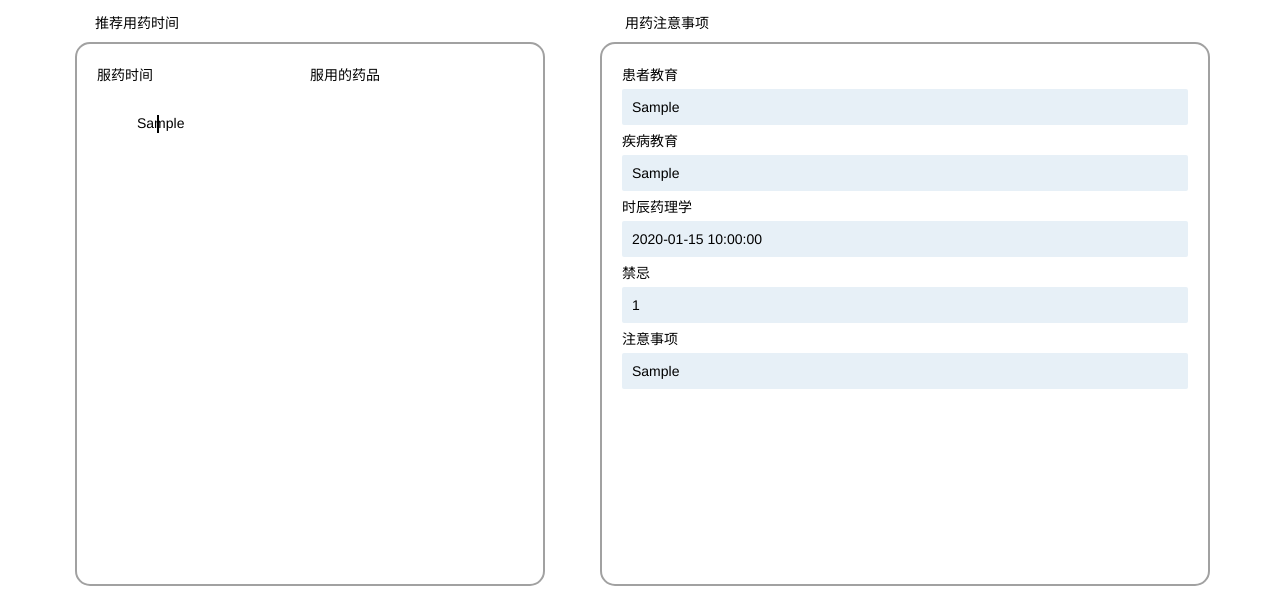
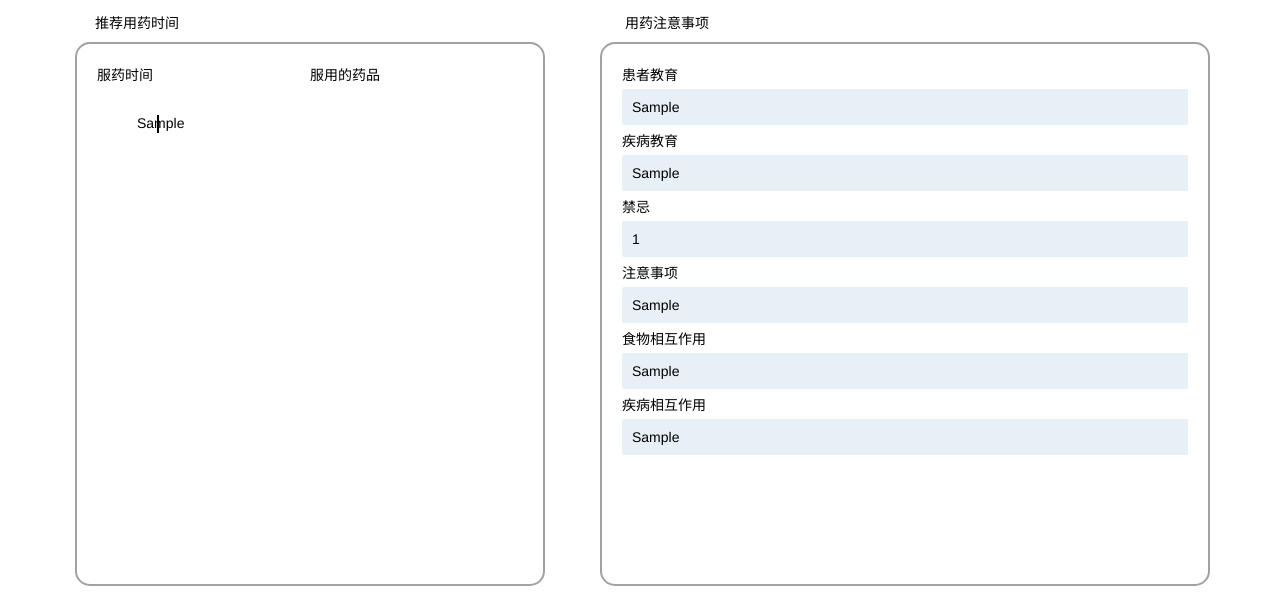
Before and after one commit to Liu-SD/xiangya, a Flask app: template templates/test.html in a window 1280 px wide. Shown: the part 218-834 px from the top of the page. Run offline with Flask 2, Linux system fonts and the light colour scheme; the template is opened without the code that fills it: most values are stand-ins (such as "Sample title", 1, 10 or a date in 2020).

Commit message:
删除药理学添加相互作用

```diff
--- a/request.py
+++ b/request.py
@@ -17,9 +17,11 @@ json_data ={
 		"doctor": "余国龙",
 		"user_edu": "口服给药的一般方法为吞服，通过水来保护和润滑食道，促进药物的吸收和排泄。但是有些药物为了加速药效、加快溶解吸收或者减少刺激或副作用，会采取一些特殊的给药方式，如嚼服、含服、舌下含服和泡腾等",
 		"disease_edu": "餐中服用或餐后服用可缓解药物引起的胃肠反应",
-		"time_mech": "服用时间需要注意……",
+		# "time_mech": "服用时间需要注意……",
 		"med_forbid": "不能与……同服，否则……",
 		"med_caution": "在……时间内不得超过……",
+		"med_food":"不能吃……",
+		"med_disease":"……病有……风险",
 		"med_list": [{
 			"med_time": "18:00",
 			"med_name": "苯扎贝特片",
--- a/templates/test.html
+++ b/templates/test.html
@@ -128,12 +128,16 @@
                     <p class="box caution_margin"> {{user_edu}}</p>
                     <p>疾病教育</p>
                     <p class="box caution_margin"> {{disease_edu}}</p>
-                    <p>时辰药理学</p>
-                    <p class="box caution_margin"> {{time_mech}}</p>
+                    <!-- <p>时辰药理学</p>
+                    <p class="box caution_margin"> {{time_mech}}</p> -->
                     <p>禁忌</p>
                     <p class="box caution_margin"> {{med_forbid}}</p>
                     <p>注意事项</p>
                     <p class="box caution_margin">{{med_caution}}</p>
+                    <p>食物相互作用</p>
+                    <p class="box caution_margin">{{med_food}}</p>
+                    <p>疾病相互作用</p>
+                    <p class="box caution_margin">{{med_disease}}</p>
                 </div>
 
             </div>
```
Also changed, not shown: Report.py (+6 -2 lines).
